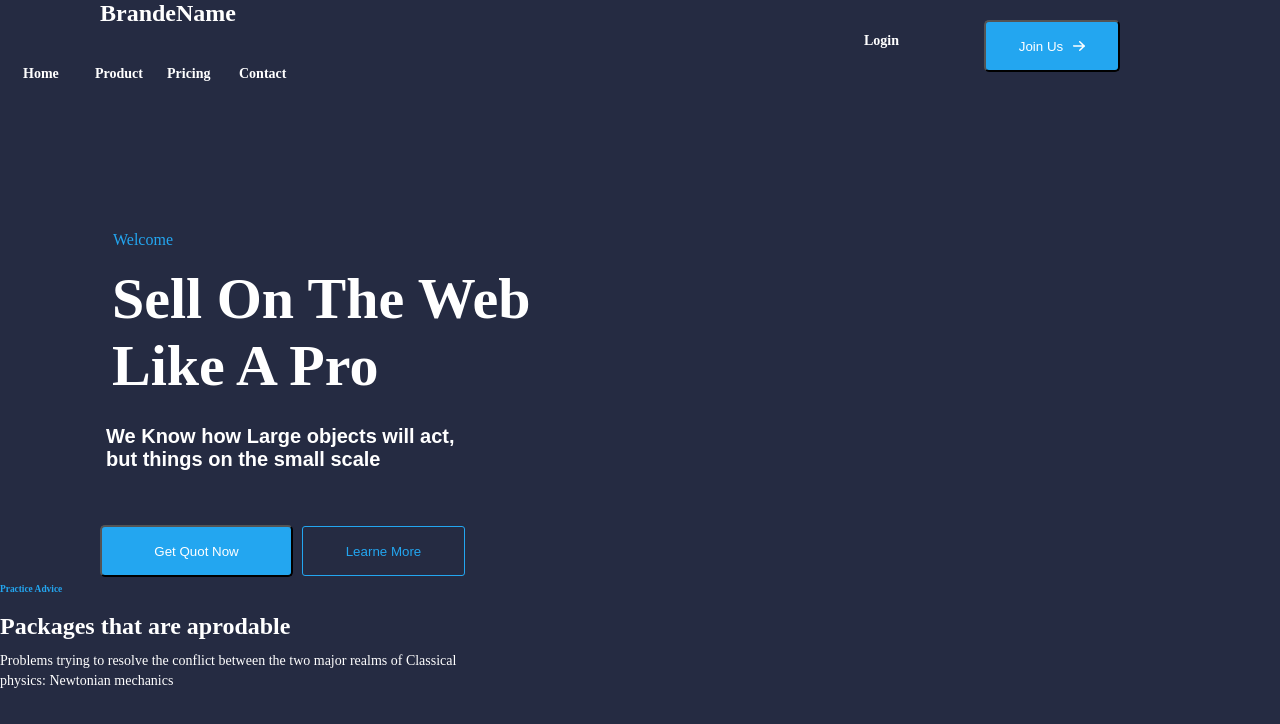
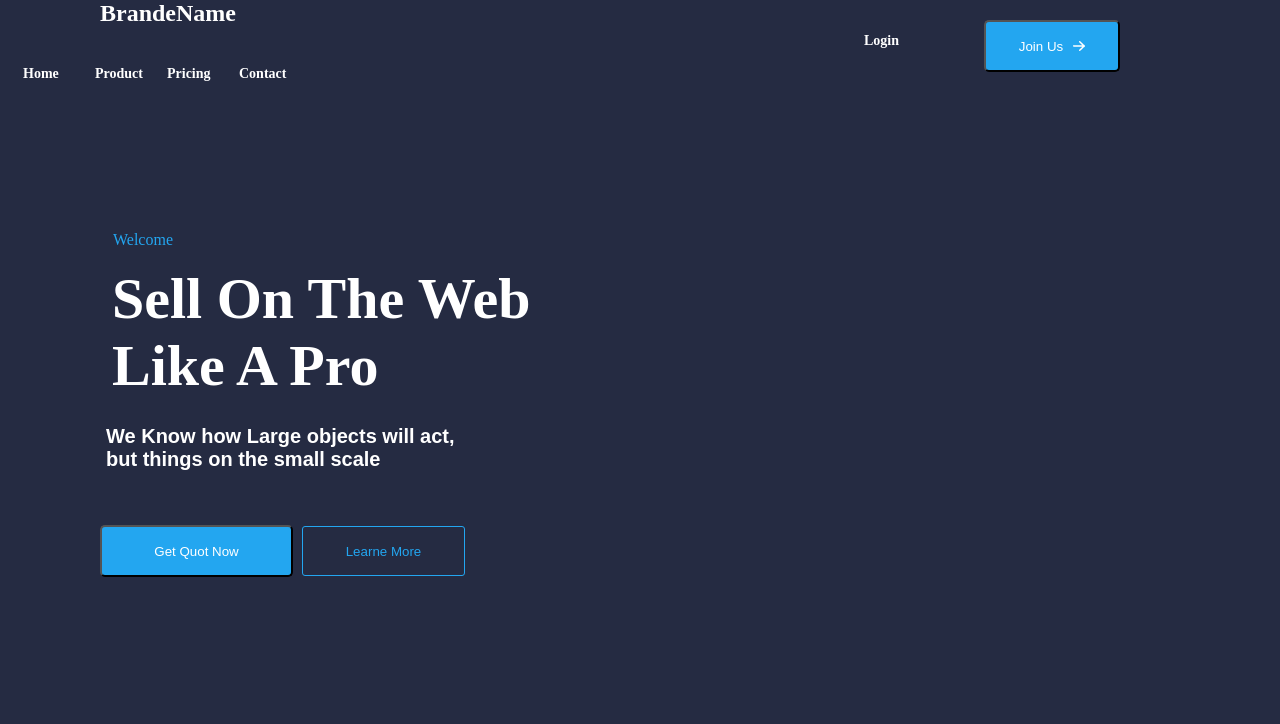
Before and after one commit to ero20023/html-css-work, a plain HTML site: page index.html in a window 1280 px wide. Drawn offline with Linux system fonts and the light colour scheme.

Commit message:
my new commit

```diff
--- a/css.works/style.css
+++ b/css.works/style.css
@@ -213,43 +213,3 @@ text-align: right;
   margin-left: 130px;
 
 }
-
-
-
-.text-title{
-    height: 24px;
-width: 114px;
-left: 0px;
-top: 0px;
-color: #23a6f0;
-font-size: 14px;
-font-weight: 700;
-line-height: 24px;
-text-align: left;
-
-}
-
-.text-2{
-    height: 50px;
-width: 585px;
-left: 0px;
-top: 34px;
-font-weight: 700;
-line-height: 50px;
-text-align: left;
-
-
-}
-
-.text-3{
-    height: 40px;
-    width: 469px;
-    left: 0px;
-    top: 94px;
-font-size: 14px;
-font-weight: 400;
-line-height: 20px;
-text-align: left;
-
-
-}
--- a/index.html
+++ b/index.html
@@ -58,10 +58,7 @@
      <div class="text-1"><h4>We Know how Large objects will act, <br> but things on the small scale </h4></div>
      <button class="button-2">Get Quot Now</button>  <button class="button-3">Learne More</button>
 
-      <div class="text-title"><h6>Practice Advice</h6></div>
-      <div class="text-2"><h2>Packages that are aprodable</h2></div>
-      <div class="text-3"><p>Problems trying to resolve the conflict between
-        the two major realms of Classical physics: Newtonian mechanics </p></div>
+
 
 
 
```
